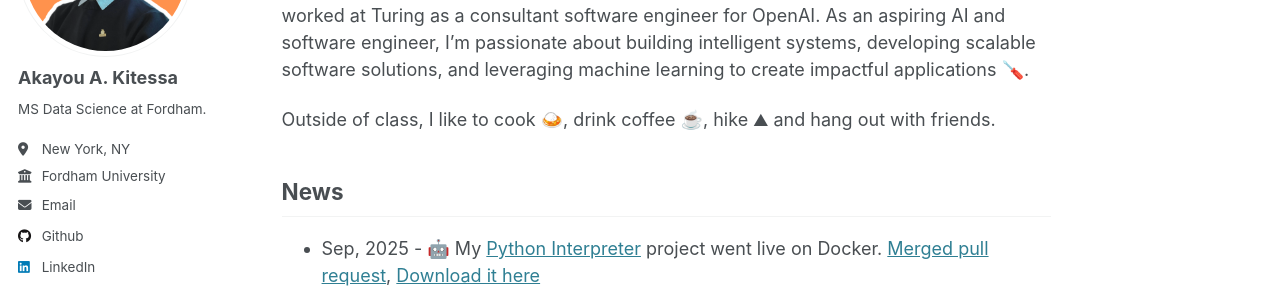
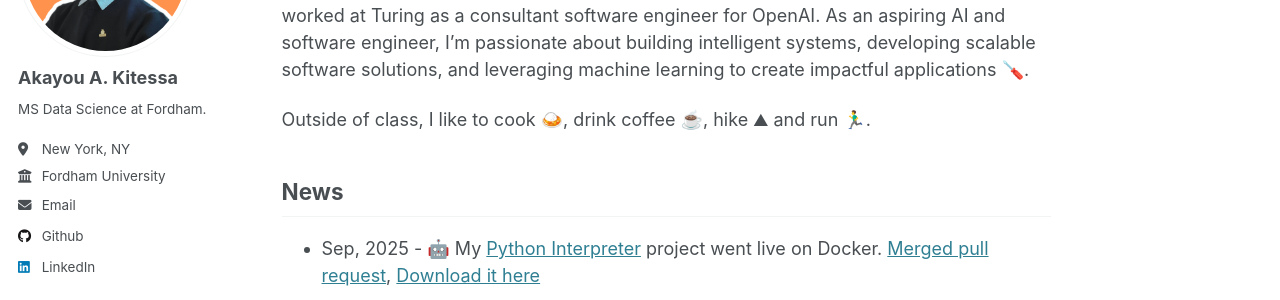
Before and after one commit to akuadane/akuadane.github.io, a Jekyll site: the page built from _pages/about.md, in a window 1280 px wide and 900 px high. Shown: the part 224-524 px from the top of the window. Built offline with Jekyll 4.4.1, drawn with Linux system fonts in a browser that asks for light colours.

Commit message:
updated hobby

```diff
--- a/_pages/about.md
+++ b/_pages/about.md
@@ -11,7 +11,7 @@ redirect_from:
 I am a master's student pursuing data science at Fordham University. Prior to this, I worked at Turing as a consultant software engineer for OpenAI. As an aspiring AI and software engineer, I'm passionate about building intelligent systems, developing scalable software solutions, and leveraging machine learning to create impactful applications 🪛.
 
 
-Outside of class, I like to cook 🍛, drink coffee ☕️, hike ⛰ and hang out with friends.
+Outside of class, I like to cook 🍛, drink coffee ☕️, hike ⛰ and run 🏃‍♂️.
 
 
 ## News
```
